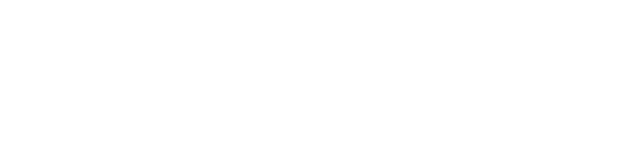
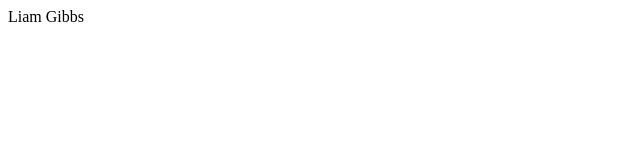
Before and after one commit to exponentialcherub/liam-gibbs, a plain HTML site: page index.html in a window 1280 px wide. Shown: the full height of the page, 0-640 px from the left. Drawn offline with Linux system fonts and the light colour scheme.

Commit message:
Update index.html

```diff
--- a/index.html
+++ b/index.html
@@ -5,5 +5,6 @@
   <title>Liam Gibbs</title>
 </head>
 <body>
+  Liam Gibbs
 </body>
 </html>
```
